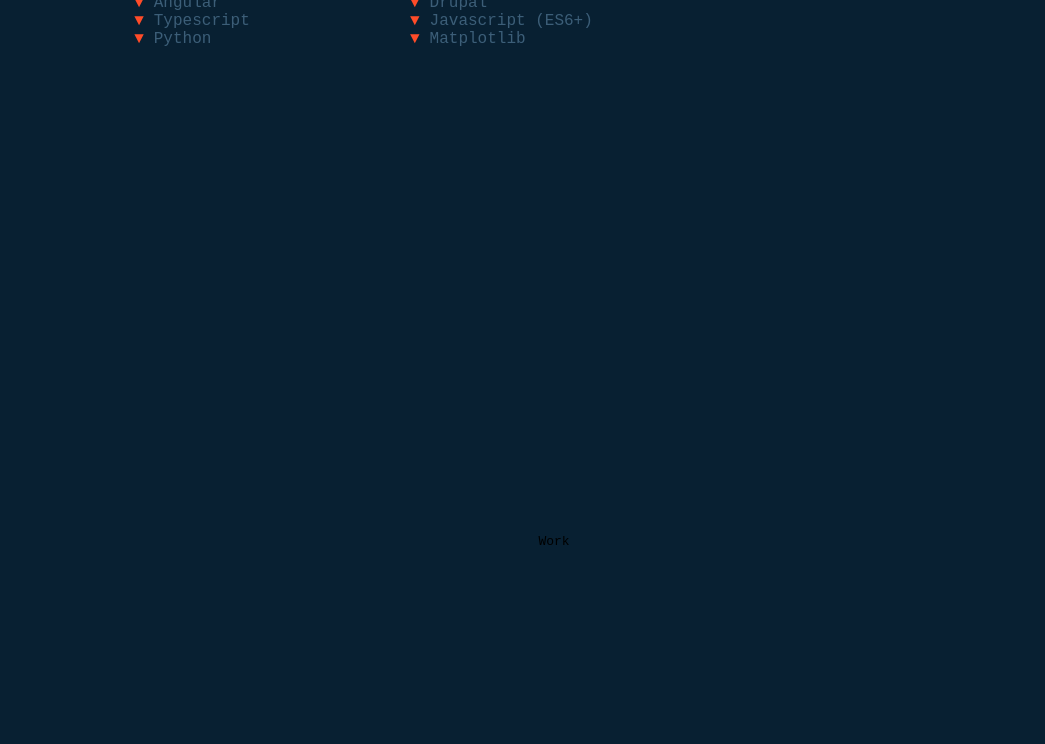
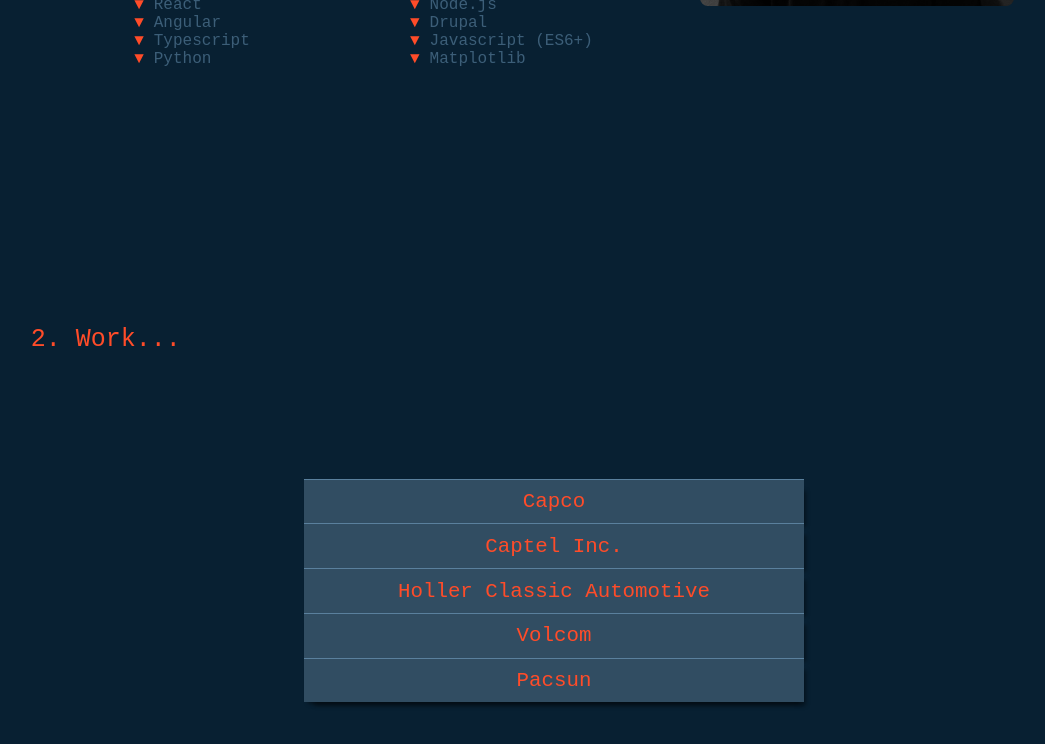
Before and after one commit to kylest0kes/folio, a React (Create React App) app: page / in a window 1280 px wide. Shown: the part 1259-2003 px from the top of the page, without its empty margins (86-1131 px from the left). Built offline with nearby package versions, Linux system fonts and the light colour scheme.

Commit message:
made the work section

```diff
--- a/src/App.css
+++ b/src/App.css
@@ -46,17 +46,17 @@
 }
 
 .app-about-me-section {
+  height: 85vh;
+}
+
+.app-work-section {
   height: 80vh;
 }
 
-.app-work-section {
-
-}
-
 .app-projects-section {
-
+  height: 80vh;
 }
 
 .app-contact-section {
-
+  height: 80vh;
 }
--- a/src/Sections/Work/Work.css
+++ b/src/Sections/Work/Work.css
@@ -0,0 +1,64 @@
+.work-container {
+  width: 100%;
+}
+
+.work-header {
+  color: #ff4c29;
+  font-size: 25px;
+}
+
+.tab-area {
+  margin-top: 125px;
+}
+
+.tab-section {
+  width: 500px;
+  margin-left: auto;
+  margin-right: auto;
+  box-shadow: 6px 8px 4px -4px rgba(0, 0, 0, 0.4);
+  border-bottom-left-radius: 0.5em;
+  border-bottom-right-radius: 0.5em;
+}
+.tab-section:last-of-type .tab-content {
+  border-bottom-left-radius: 0.5em;
+  border-bottom-right-radius: 0.5em;
+}
+
+.tab-header {
+  text-align: center;
+  display: block;
+  font-size: 1.6em;
+  position: relative;
+  z-index: 2;
+  background-color: #314d62;
+  color: #ff4c29;
+  padding: 0.5em;
+  border-top: 1px solid #5a809d;
+  box-shadow: 0px 6px 4px -4px rgba(0, 0, 0, 0.4);
+  cursor: pointer;
+}
+
+.tab-content {
+  max-height: 0;
+  overflow: hidden;
+  position: relative;
+  z-index: 1;
+  background-color: rgba(255, 255, 255, 0.6);
+  color: #314d62;
+  font-size: 16px;
+  transition: 0.25s ease-in-out;
+  padding-left: 1.5em;
+  padding-right: 1.5em;
+}
+
+input[type="radio"] {
+  position: absolute;
+  visibility: hidden;
+  left: -99999px;
+}
+input[type="radio"]:checked + .tab-content {
+  height: auto;
+  max-height: 1300px;
+  padding-top: 1.5em;
+  padding-bottom: 1.5em;
+}
--- a/src/Sections/Work/Work.js
+++ b/src/Sections/Work/Work.js
@@ -1,9 +1,93 @@
-import React from 'react';
+import React from "react";
+
+import "./Work.css";
 
 const Work = () => {
   return (
-    <div>Work</div>
-  )
-}
+    <div className="work-container">
+      <p className="work-header">2. Work...</p>
+      <div className="tab-area">
+        <div className="tab-section">
+          <label for="tab-1" className="tab-header">
+            Capco
+          </label>
+          <input type="radio" name="header-tab" id="tab-1" />
+          <div className="tab-content">
+            Mar 2021 - Present
+            <br />
+            <br />
+            Resposible for...
+          </div>
+        </div>
+
+        <div className="tab-section">
+          <label for="tab-2" className="tab-header">
+            Captel Inc.
+          </label>
+          <input type="radio" name="header-tab" id="tab-2" />
+          <div className="tab-content">
+            Mar 2020 - Mar 2021
+            <br />
+            <br />
+            Primarily focused on listening to customer phone conversations in
+            real time and quickly and promptly providing captions for these
+            calls, allowing the users ease of use, and the ability to have
+            meaningful conversations with the addition of seamless captions.
+          </div>
+        </div>
+
+        <div className="tab-section">
+          <label for="tab-3" className="tab-header">
+            Holler Classic Automotive
+          </label>
+          <input type="radio" name="header-tab" id="tab-3" />
+          <div className="tab-content">
+            Nov 2016 - Mar 2020
+            <br />
+            <br />
+            Responsible for receiving multiple call in relation to a variety of
+            situations including, but not limited to, service scheduling,
+            directing inbound calls to proper recipients, and other general
+            assistance.
+          </div>
+        </div>
+
+        <div className="tab-section">
+          <label for="tab-4" className="tab-header">
+            Volcom
+          </label>
+          <input type="radio" name="header-tab" id="tab-4" />
+          <div className="tab-content">
+            Jan 2015 - Nov 2016
+            <br />
+            <br />
+            Supervised the sales team, ensuring daily goals were met, executed
+            daily tasks, and recruited and interviewed new talent. Was head of a
+            team for a off-site warehouse in charge of keeping sales floor
+            stocked at all times and keeping excess product organized and easily
+            accessible.
+          </div>
+        </div>
+        <div className="tab-section">
+          <label for="tab-5" className="tab-header">
+            Pacsun
+          </label>
+          <input type="radio" name="header-tab" id="tab-5" />
+          <div className="tab-content">
+            Nov 2012 - Jan 2015
+            <br />
+            <br />
+            Was in charge of meeting personal, and store sales goals, making
+            strategic decisions to increase sales and productivity, and working
+            with a sales team to guarantee all customers were assisted in a
+            friendly and informative manner. Partnered with a small group to
+            keep an organized warehouse, with new and existing product displayed
+            in a clean and accessible manner.
+          </div>
+        </div>
+      </div>
+    </div>
+  );
+};
 
 export default Work;
```
